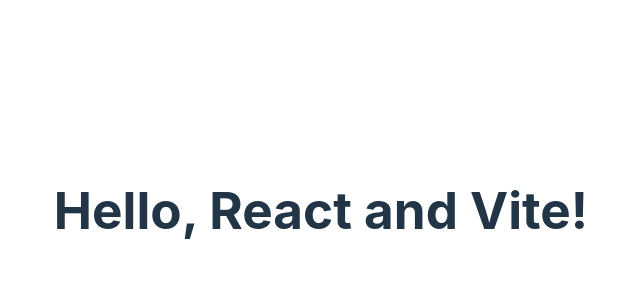
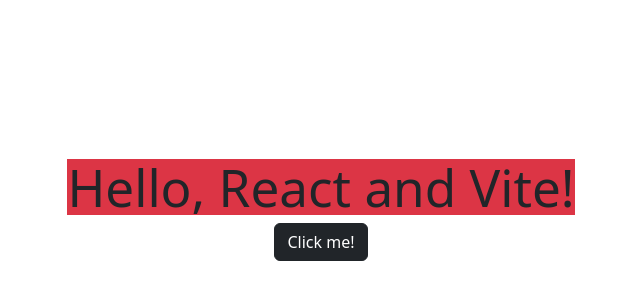
Before and after one commit to JGMelon22/mjv-jobby-cadastros-demo-frontend, a React (Vite) app: page / in a window 1280 px wide. Shown: the part 190-490 px from the top of the page, without its empty margins (319-959 px from the left). Built offline with nearby package versions, Linux system fonts and the light colour scheme.

Commit message:
Adicionando Bootstrap via cdn e o tema Litera

```diff
--- a/index.html
+++ b/index.html
@@ -1,13 +1,19 @@
 <!DOCTYPE html>
 <html lang="en">
+
 <head>
   <meta charset="UTF-8" />
   <link rel="icon" type="image/svg+xml" href="/vite.svg" />
   <meta name="viewport" content="width=device-width, initial-scale=1.0" />
+  <link href="https://cdn.jsdelivr.net/npm/bootstrap@5.3.0/dist/css/bootstrap.min.css" rel="stylesheet"
+    integrity="sha384-9ndCyUaIbzAi2FUVXJi0CjmCapSmO7SnpJef0486qhLnuZ2cdeRhO02iuK6FUUVM" crossorigin="anonymous">
+  <link rel="stylesheet" href="../public/bootstrap.min.css">
   <title>Vite + React</title>
 </head>
+
 <body>
   <div id="root"></div>
   <script type="module" src="/src/main.jsx"></script>
 </body>
+
 </html>
--- a/src/App.jsx
+++ b/src/App.jsx
@@ -3,7 +3,8 @@
 function App() {
   return (
     <>
-      <h1>Hello, React and Vite!</h1>
+      <h1 className='bg-danger'>Hello, React and Vite!</h1>
+      <button className='btn btn-dark '>Click me!</button>
     </>
   )
 }
```
Also changed, not shown: src/assets/cadastro.png (added). Lines whose indentation alone changed are shown as unchanged.
